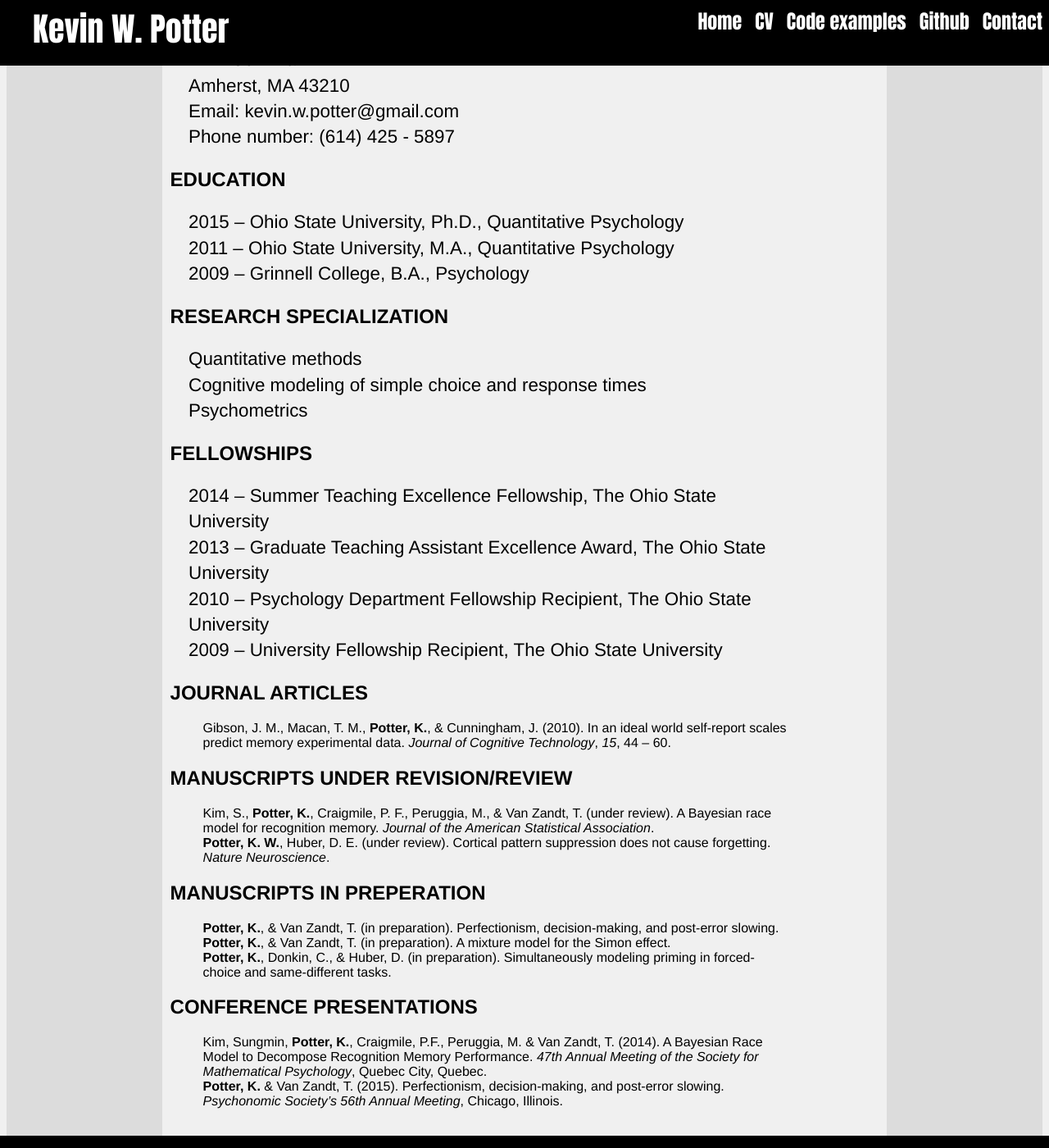
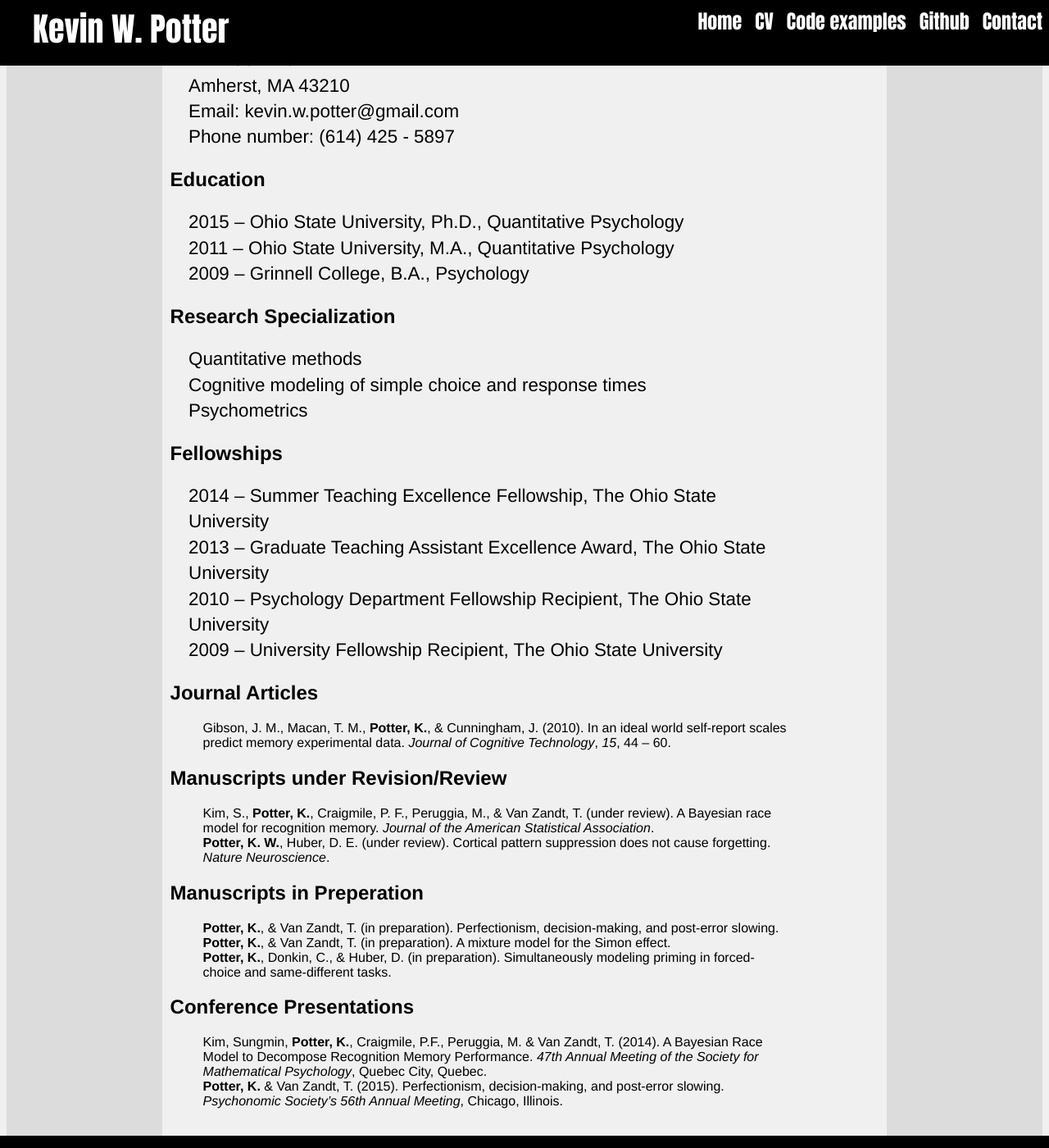
Before and after one commit to rettopnivek/rettopnivek.github.io, a Jekyll site: the page built from cv/index.md, in a window 1280 px wide and 1400 px high, scrolled down 278 px. Shown: the whole window at 82% size. Built offline with Jekyll 4.4.1, drawn with Linux system fonts in a browser that asks for light colours; some of the changed text lies outside the part shown.

```diff
--- a/cv/index.md
+++ b/cv/index.md
@@ -6,7 +6,7 @@ title: Curriculum vitae
 # Curriculum vitae
 Updated February, 2016
 
-## CONTACT INFORMATION
+## Contact Information
 
 Department of Psychological and Brain Sciences
 University of Massachusetts Amherst
@@ -15,41 +15,41 @@ Amherst, MA 43210
 Email: kevin.w.potter@gmail.com
 Phone number: (614) 425 - 5897
 
-## EDUCATION
+## Education
 
 2015 -- Ohio State University, Ph.D., Quantitative Psychology
 2011 -- Ohio State University, M.A., Quantitative Psychology
 2009 -- Grinnell College, B.A., Psychology
 
-## RESEARCH SPECIALIZATION
+## Research Specialization
 
 Quantitative methods
 Cognitive modeling of simple choice and response times
 Psychometrics
 
-## FELLOWSHIPS
+## Fellowships
 
 2014 -- Summer Teaching Excellence Fellowship, The Ohio State University
 2013 -- Graduate Teaching Assistant Excellence Award, The Ohio State University
 2010 -- Psychology Department Fellowship Recipient, The Ohio State University
 2009 -- University Fellowship Recipient, The Ohio State University
 
-## JOURNAL ARTICLES
+## Journal Articles
 
 * Gibson, J. M., Macan, T. M., **Potter, K.**, & Cunningham, J. (2010). In an ideal world self-report scales predict memory experimental data. *Journal of Cognitive Technology*, *15*, 44 – 60.
 
-## MANUSCRIPTS UNDER REVISION/REVIEW
+## Manuscripts under Revision/Review
 
 * Kim, S., **Potter, K.**, Craigmile, P. F., Peruggia, M., & Van Zandt, T. (under review). A Bayesian race model for recognition memory. *Journal of the American Statistical Association*.
 * **Potter, K. W.**, Huber, D. E. (under review). Cortical pattern suppression does not cause forgetting. *Nature Neuroscience*.
 
-## MANUSCRIPTS IN PREPERATION
+## Manuscripts in Preperation
 
 * **Potter, K.**, & Van Zandt, T. (in preparation). Perfectionism, decision-making, and post-error slowing.
 * **Potter, K.**, & Van Zandt, T. (in preparation). A mixture model for the Simon effect.
 * **Potter, K.**, Donkin, C., & Huber, D. (in preparation). Simultaneously modeling priming in forced-choice and same-different tasks.
 
-## CONFERENCE PRESENTATIONS
+## Conference Presentations
 
 * Kim, Sungmin, **Potter, K.**, Craigmile, P.F., Peruggia, M. & Van Zandt, T. (2014).  A Bayesian Race Model to Decompose Recognition Memory Performance. *47th Annual Meeting of the Society for Mathematical Psychology*, Quebec City, Quebec.
 * **Potter, K.** & Van Zandt, T. (2015). Perfectionism, decision-making, and post-error slowing. *Psychonomic Society's 56th Annual Meeting*, Chicago, Illinois.
```
